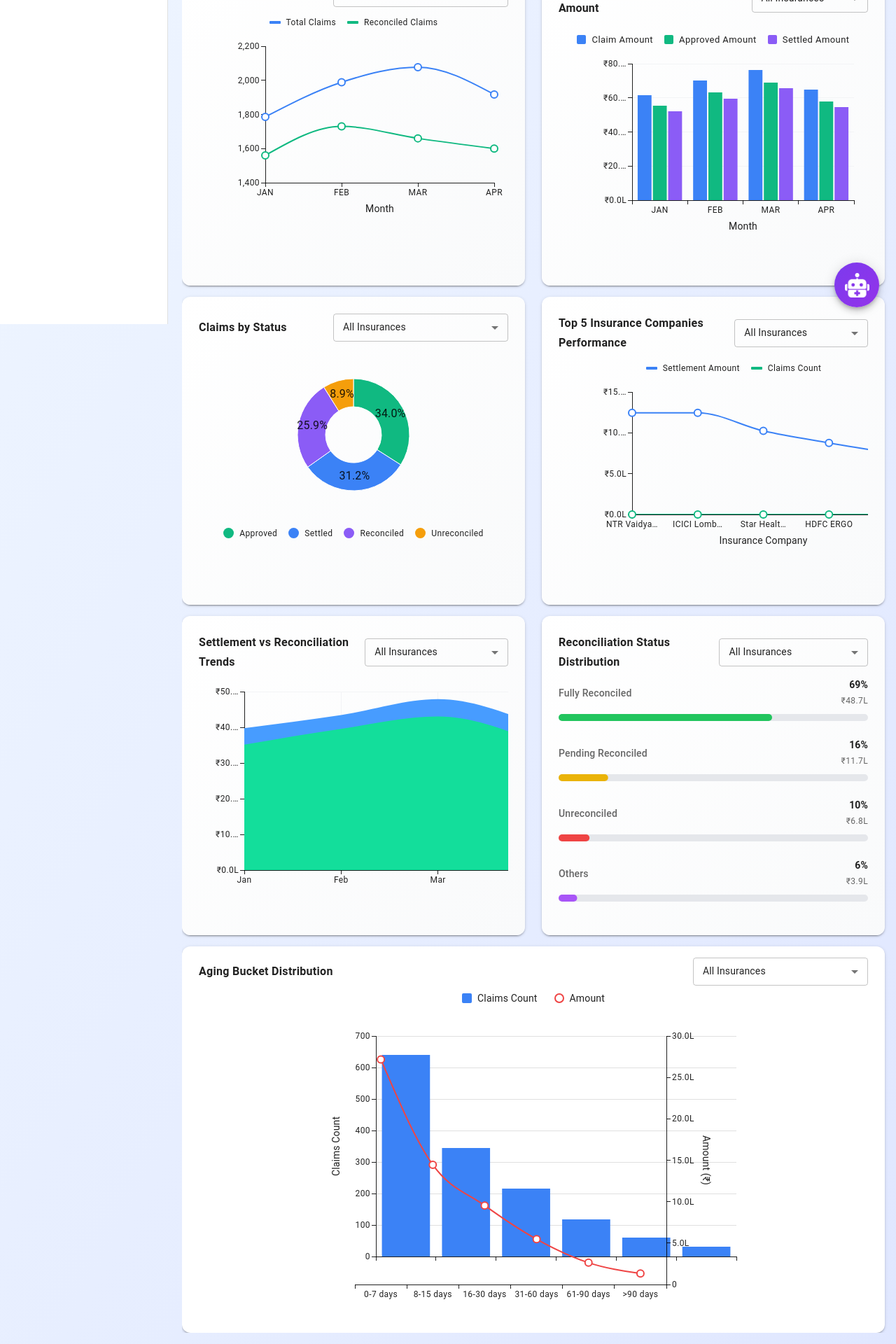
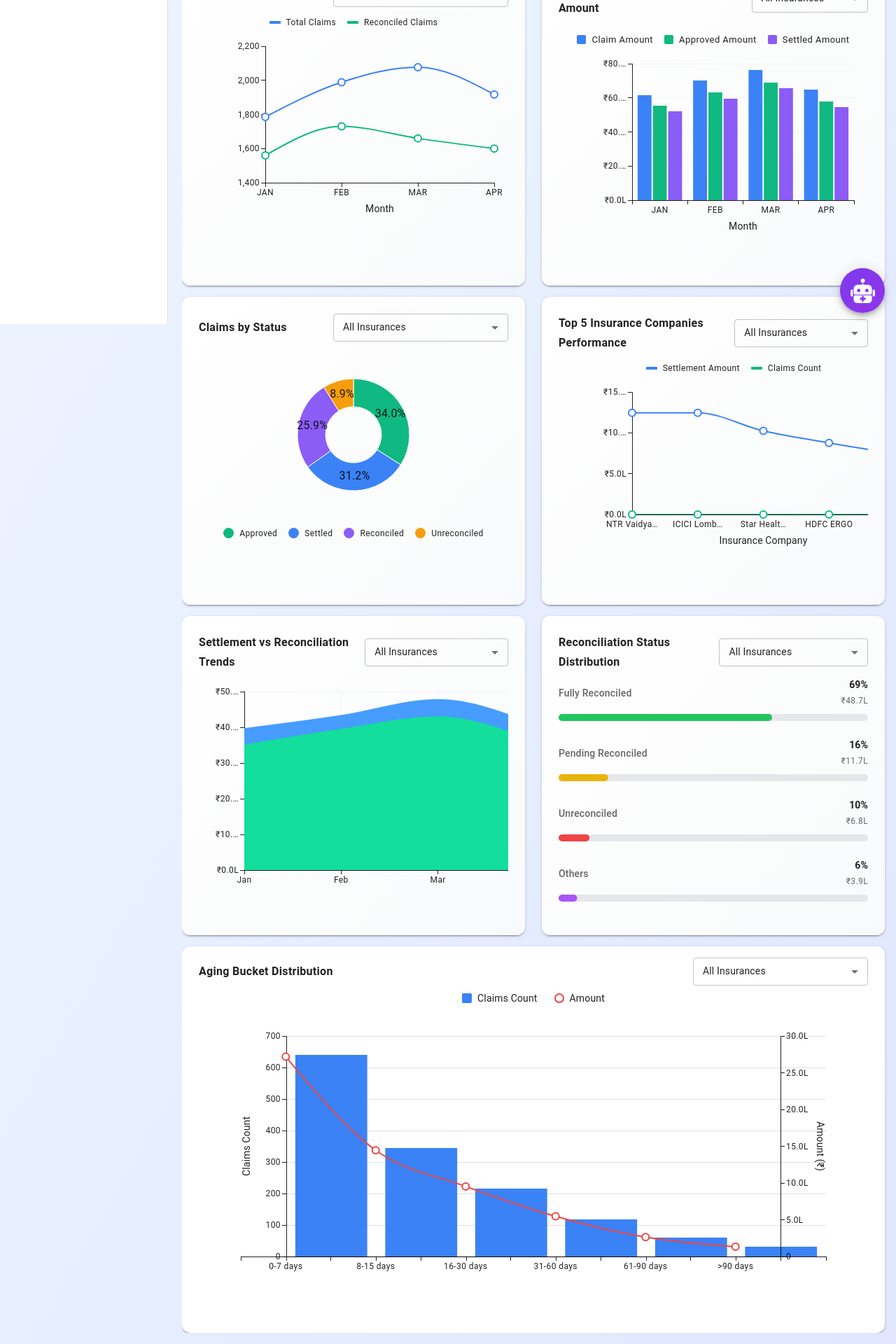
Before and after one commit to lavanyayarlagadda/Clamis_Traking, a React (Vite) app in the folder claims/: page /dashboard in a window 1280 px wide. Shown: the part 337-2257 px from the top of the page at 70% size. Built offline with nearby package versions, Linux system fonts and the light colour scheme.

Commit message:
Fixed the chatBot issue in mobile

```diff
--- a/claims/package.json
+++ b/claims/package.json
@@ -27,10 +27,10 @@
     "@reduxjs/toolkit": "^2.6.1",
     "date-fns": "^4.1.0",
     "dayjs": "^1.11.13",
+    "framer-motion": "^12.19.1",
     "next-themes": "^0.4.6",
     "react": "^19.1.0",
     "react-dom": "^19.0.0",
-    "react-draggable": "^4.4.6",
     "react-hook-form": "^7.55.0",
     "react-icons": "^5.5.0",
     "react-redux": "^9.2.0",
--- /dev/null
+++ b/claims/src/Components/FloatChatBotIcon.tsx
@@ -0,0 +1,66 @@
+import React, { useRef, useEffect, useState } from "react";
+import { motion } from "framer-motion";
+import { IconButton } from "@mui/material";
+import chatBot from "../assets/chatbot.png"; // Your bot image path
+
+const FloatingChatIcon = ({ onClick }: { onClick: () => void }) => {
+  const constraintsRef = useRef<HTMLDivElement>(null);
+  const [windowSize, setWindowSize] = useState({ width: 0, height: 0 });
+
+  useEffect(() => {
+    const updateSize = () =>
+      setWindowSize({ width: window.innerWidth, height: window.innerHeight });
+    updateSize();
+    window.addEventListener("resize", updateSize);
+    return () => window.removeEventListener("resize", updateSize);
+  }, []);
+
+  return (
+    <div
+      ref={constraintsRef}
+      style={{
+        position: "fixed",
+        inset: 0,
+        zIndex: 2000,
+        pointerEvents: "none", // let children handle clicks
+      }}
+    >
+      <motion.div
+        drag
+        dragConstraints={constraintsRef}
+        dragElastic={0.2}
+        dragMomentum={false}
+        style={{
+          position: "absolute",
+          bottom: 16,
+          right: 16,
+          width: 64,
+          height: 64,
+          touchAction: "none",
+          pointerEvents: "auto", // clickable
+          zIndex: 1500,
+          cursor: "grab",
+        }}
+      >
+        <IconButton
+          onClick={onClick}
+          sx={{
+            width: 64,
+            height: 64,
+            borderRadius: "50%",
+            background: "linear-gradient(135deg, #7C3AED, #9333EA)",
+            color: "white",
+            boxShadow: 6,
+            "&:hover": {
+              background: "linear-gradient(135deg, #6D28D9, #7C3AED)",
+            },
+          }}
+        >
+          <img src={chatBot} alt="chatBot" style={{ width: 35, height: 35 }} />
+        </IconButton>
+      </motion.div>
+    </div>
+  );
+};
+
+export default FloatingChatIcon;
--- a/claims/src/Components/chatBot.tsx
+++ b/claims/src/Components/chatBot.tsx
@@ -1,5 +1,4 @@
 import React, { useState, useRef, useEffect } from "react";
-import Draggable from "react-draggable";
 import {
   Box,
   Button,
@@ -19,7 +18,9 @@ import {
   OpenInFull,
   CloseFullscreen,
 } from "@mui/icons-material";
-import chatBot from "../assets/chatbot.png"; // Replace with your path
+import { motion } from "framer-motion";
+import chatBot from "../assets/chatbot.png";
+import FloatingChatIcon from "./FloatChatBotIcon";
 
 interface Message {
   id: string;
@@ -29,13 +30,12 @@ interface Message {
 }
 
 const ChatWidget = () => {
-  const [iconPosition, setIconPosition] = useState({ x: 0, y: 0 });
   const [isOpen, setIsOpen] = useState(false);
   const [isExpanded, setIsExpanded] = useState(false);
   const [messages, setMessages] = useState<Message[]>([
     {
       id: "1",
-      text: "Hello!  I'm your intelligent assistant. How can I help you today?",
+      text: "Hello! I'm your intelligent assistant. How can I help you today?",
       isUser: false,
       timestamp: new Date(),
     },
@@ -43,10 +43,6 @@ const ChatWidget = () => {
   const [inputValue, setInputValue] = useState("");
   const [isTyping, setIsTyping] = useState(false);
   const messagesEndRef = useRef<HTMLDivElement>(null);
-
-  // Refs for draggable
-  const floatRef = useRef<HTMLElement>(null) as React.RefObject<HTMLElement>;
-  const chatRef = useRef<HTMLElement>(null) as React.RefObject<HTMLElement>;
 
   useEffect(() => {
     messagesEndRef.current?.scrollIntoView({ behavior: "smooth" });
@@ -79,13 +75,12 @@ const ChatWidget = () => {
     if (lower.includes("bye") || lower.includes("goodbye"))
       return "Until next time! I'm always here whenever you need assistance. Have a great day!";
 
-    // Generic fallback for unknown prompts
     return `I'm sorry, I didn't quite understand that request.
 
 You can ask me things like:
-• "Show claim summary for [Patient Name] or [Claim Number]"
-• "What is the reconciliation rate for [Month/Year]?"
-• "How many claims were processed this month?"`;
+ "Show claim summary for [Patient Name] or [Claim Number]",
+ "What is the reconciliation rate for [Month/Year]?",
+ "How many claims were processed this month?"`;
   };
 
   const handleSendMessage = () => {
@@ -112,70 +107,23 @@ You can ask me things like:
     }, 1000);
   };
 
-  console.log(isOpen, "isOpen");
-
   return (
     <>
       {!isOpen && (
-        <Draggable
-          nodeRef={floatRef}
-          bounds="body" // 👈 makes sure it stays within screen
-          onStop={(_, data) => {
-            // remove focus to fix stuck interaction
-            if (floatRef.current) {
-              const button = floatRef.current.querySelector("button");
-              if (button instanceof HTMLElement) {
-                button.blur();
-              }
-            }
+        <FloatingChatIcon
+          onClick={() => {
+            setIsOpen(true), setIsExpanded(false);
           }}
-        >
-          <Box
-            ref={floatRef}
-            sx={{
-              position: "fixed",
-              bottom: { xs: 16, sm: 24 },
-              right: { xs: 16, sm: 24 },
-              width: 64,
-              height: 64,
-              zIndex: 1300,
-              cursor: "move",
-              pointerEvents: "auto",
-            }}
-          >
-            <IconButton
-              onMouseDown={(e) => e.preventDefault()}
-              onClick={() => {
-                setIsOpen(true);
-                setIsExpanded(false);
-              }}
-              sx={{
-                width: 64,
-                height: 64,
-                borderRadius: "50%",
-                background: "linear-gradient(135deg, #7C3AED, #9333EA)",
-                color: "white",
-                boxShadow: 6,
-                "&:hover": {
-                  background: "linear-gradient(135deg, #6D28D9, #7C3AED)",
-                },
-              }}
-            >
-              {isOpen ? (
-                <Close />
-              ) : (
-                <img
-                  src={chatBot}
-                  alt="chatBot"
-                  style={{ width: 35, height: 35 }}
         />
-              )}
-            </IconButton>
-          </Box>
-        </Draggable>
       )}
 
       {isOpen && (
+        <motion.div
+          initial={{ opacity: 0, y: 50 }}
+          animate={{ opacity: 1, y: 0 }}
+          exit={{ opacity: 0, y: 50 }}
+          transition={{ duration: 0.3 }}
+        >
           <Box
             sx={{
               position: "fixed",
@@ -387,7 +335,9 @@ You can ask me things like:
               </Box>
             </Box>
           </Box>
+        </motion.div>
       )}
+
       <style>{`
         @keyframes pulse-green {
           0% { transform: scale(1); opacity: 1; }
--- a/claims/src/pages/Dashboard/AginBucketDistribution.tsx
+++ b/claims/src/pages/Dashboard/AginBucketDistribution.tsx
@@ -220,17 +220,8 @@ const AgingBucketDistribution: React.FC = () => {
         </Box>
 
         <Box sx={{ width: "100%", overflowX: "auto" }}>
-  <Box
-    sx={{
-      minWidth: { xs: 650, sm: 700 }, // more width for mobile
-      width: "100%",
-      position: "relative",
-      height: 420,
-    }}
-  >
-
+          <Box sx={{ minWidth: 600, position: "relative", height: 420 }}>
             <BarChart
-  width={700}
               height={420}
               margin={{ top: 20, bottom: 60, left: 60, right: 60 }}
               xAxis={[
@@ -283,8 +274,7 @@ const AgingBucketDistribution: React.FC = () => {
             />
 
             <LineChart
-  width={630}
-  height={460}
+              height={420}
               margin={{ top: 20, bottom: 60, left: 60, right: 60 }}
               xAxis={[{ id: "bucket", data: buckets, scaleType: "band" }]}
               yAxis={[
```
Also changed, not shown: 1 other file (tests, documents, lock files or other folders). Lines whose indentation alone changed are shown as unchanged.
